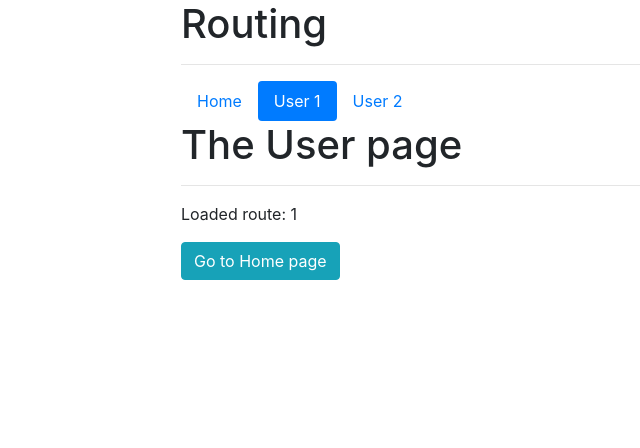
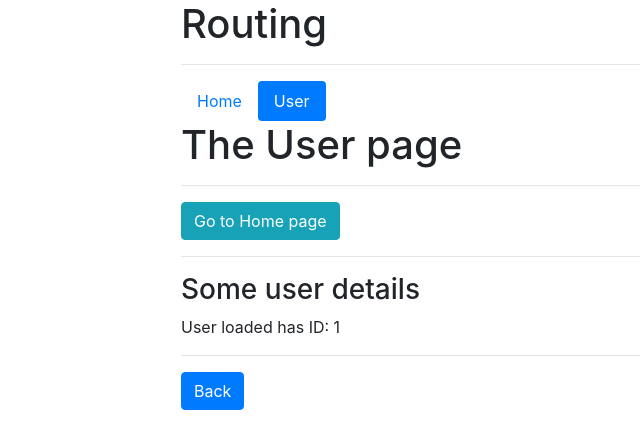
Before and after one commit to NAPOLEON039/vue-course-learning-router, a Vue app: page /user/1 in a window 1280 px wide. Shown: the top 448 px of the page, without its empty margins (94-734 px from the left). Built offline with nearby package versions, Linux system fonts and the light colour scheme.

Commit message:
Added nested routes

```diff
--- a/src/components/Header.vue
+++ b/src/components/Header.vue
@@ -1,7 +1,6 @@
 <template>
     <ul class="nav nav-pills">
         <router-link to="/" tag="li" class="nav-item"><a class="nav-link" :class="{active: this.$route.path == '/'}">Home</a></router-link>
-        <router-link to="/user/1" tag="li" class="nav-item"><a class="nav-link" :class="{active: this.$route.path == '/user/1'}">User 1</a></router-link>
-        <router-link to="/user/2" tag="li" class="nav-item"><a class="nav-link" :class="{active: this.$route.path == '/user/2'}">User 2</a></router-link>
+        <router-link to="/user" tag="li" class="nav-item"><a class="nav-link" :class="{active: this.$route.path.startsWith('/user')}">User</a></router-link>
     </ul>
 </template>
--- a/src/components/user/User.vue
+++ b/src/components/user/User.vue
@@ -2,27 +2,21 @@
     <div>
         <h1>The User page</h1>
         <hr>
-        <p>Loaded route: {{id}}</p>
         <button class="btn btn-info" @click="goToHome()">Go to Home page</button>
+        <hr>
+        <router-view></router-view>
     </div>
 </template>
 
 <script>
 export default {
-    data() {
-        return {
-            id: this.$route.params.id
-        }
-    },
-    watch: {
-        $route(to, from) {
-            this.id = to.params.id;
-        }
-    },
     methods: {
         goToHome() {
             this.$router.push('/');
         }
+    },
+    created() {
+        console.log(this.$route.path);
     }
 }
 </script>
--- a/src/components/user/UserDetail.vue
+++ b/src/components/user/UserDetail.vue
@@ -1,3 +1,8 @@
 <template>
-    <h3>Some user details</h3>
+    <div id="user-detail">
+        <h3>Some user details</h3>
+        <p>User loaded has ID: {{$route.params.id}}</p>
+        <hr>
+        <router-link to="/user" class="btn btn-primary">Back</router-link>
+    </div>
 </template>
--- a/src/components/user/UserStart.vue
+++ b/src/components/user/UserStart.vue
@@ -2,9 +2,12 @@
     <div id="select-user">
         <hr>
         <ul class="list-group">
-            <li class="list-group-item" style="cursor: pointer">User 1</li>
+            <router-link to="/user/1" tag="li" style="cursor: pointer" class="nav-item list-group-item"><a class="nav-link">User 1</a></router-link>
+            <router-link to="/user/2" tag="li" style="cursor: pointer" class="nav-item list-group-item"><a class="nav-link">User 2</a></router-link>
+            <router-link to="/user/3" tag="li" style="cursor: pointer" class="nav-item list-group-item"><a class="nav-link">User 3</a></router-link>
+            <!-- <li class="list-group-item" style="cursor: pointer">User 1</li>
             <li class="list-group-item" style="cursor: pointer">User 2</li>
-            <li class="list-group-item" style="cursor: pointer">User 3</li>
+            <li class="list-group-item" style="cursor: pointer">User 3</li> -->
         </ul>
     </div>
 </template>
```
Also changed, not shown: src/routes.js (+8 -1 lines).
